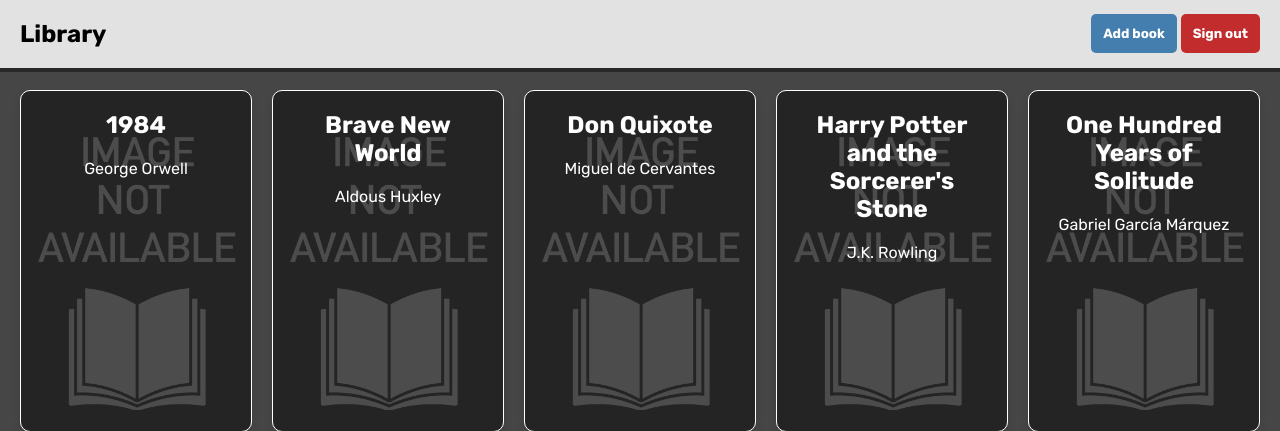
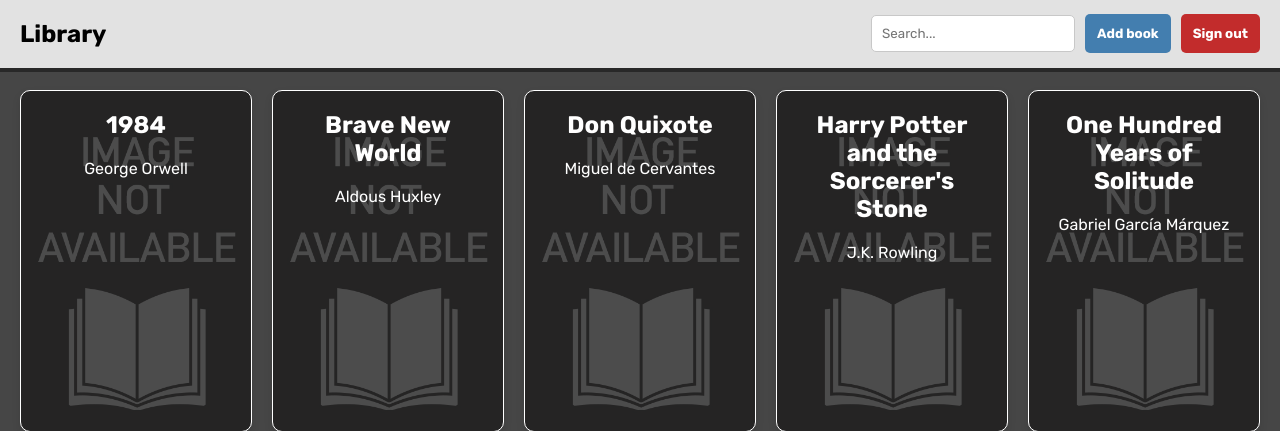
Before and after one commit to migbg/library, a PHP site: page / in a window 1280 px wide. Shown: the top 431 px of the page. Run offline with PHP 8.4, Linux system fonts and the light colour scheme; a user stored in the database is signed in; data comes from the database, SQL or seed files in the repository.

Commit message:
Search bar #1

```diff
--- a/nav.php
+++ b/nav.php
@@ -1,7 +1,28 @@
+<script>
+    function search(str) {
+        if (str.length == 0) {
+            document.getElementById("search-box").innerHTML = "";
+            return;
+        } else {
+            var xmlhttp = new XMLHttpRequest();
+            xmlhttp.onreadystatechange = function() {
+            if (this.readyState == 4 && this.status == 200) {
+                document.getElementById("search-box").innerHTML = this.responseText;
+            }
+        };
+        xmlhttp.open("GET", 'search.php?q=' + encodeURIComponent(str), true);
+        xmlhttp.send();
+        }
+    }
+</script>
 <nav>
     <div class="container-nav">
         <a class="title" href="index.php"><h2> Library </h2></a>
         <div class="container-nav-buttons">
+            <div class="search-container">
+                <input type="text" name="search" id="search" onkeyup="search(this.value)" placeholder="Search...">
+                <div id="search-box"></div>
+            </div>
             <a href="book_form.php"><button type="button"> Add book </button></a>
             <a href="logout.php"><button class="delete" type="button"> Sign out </button></a>
         </div>
--- a/style.css
+++ b/style.css
@@ -259,7 +259,10 @@
 }
 
 .container-nav-buttons {
+    align-items: center;
+    display: flex;
     margin-right: 20px;
+    gap: 10px;
 }
 
 .title {
@@ -315,3 +318,30 @@
     color: rgb(194, 44, 44);
     padding: 5px;
 }
+
+
+.search-container {
+    position: relative;
+}
+
+#search-box {
+    position: absolute;
+    overflow-y: auto;
+    max-height: 200px;
+    background-color: white;
+    max-width: 300px;
+}
+
+#search-box div {
+    padding: 4px;
+}
+
+#search-box div > a {
+    text-decoration: none;
+    color: black;
+    font-weight: bold;
+}
+
+#search-box div > a:hover {
+    color: rgb(48, 104, 150);
+}
```
Also changed, not shown: search.php (added, +15 -0 lines).
